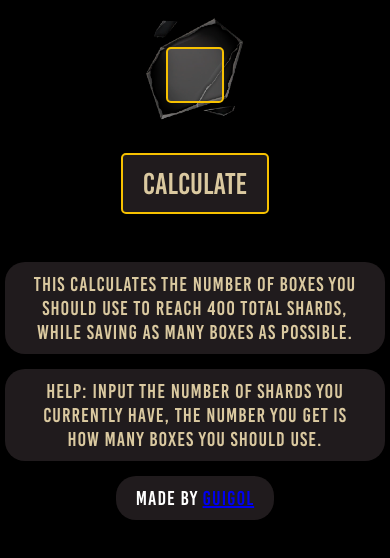
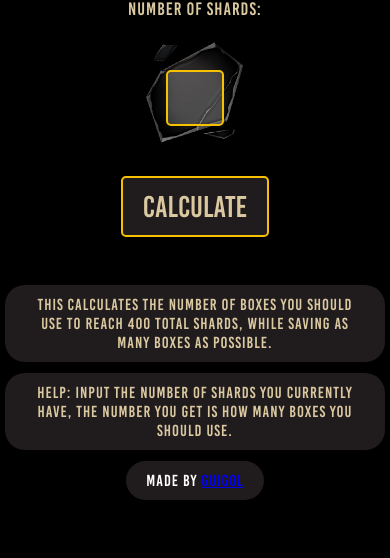
Before and after one commit to GuiGolBR/shard, a plain HTML site: page index.html in a window 390 px wide. Shown: the part 238-796 px from the top of the page. Drawn offline with Linux system fonts and the light colour scheme.

Commit message:
Add files via upload

```diff
--- a/style.css
+++ b/style.css
@@ -145,6 +145,11 @@ p {
         margin-bottom: -168px;
     }
 
+    p {
+        max-width: 350px;
+        font-size: 16px;
+    }
+
 }
 
 @media (max-width: 480px) {
```
